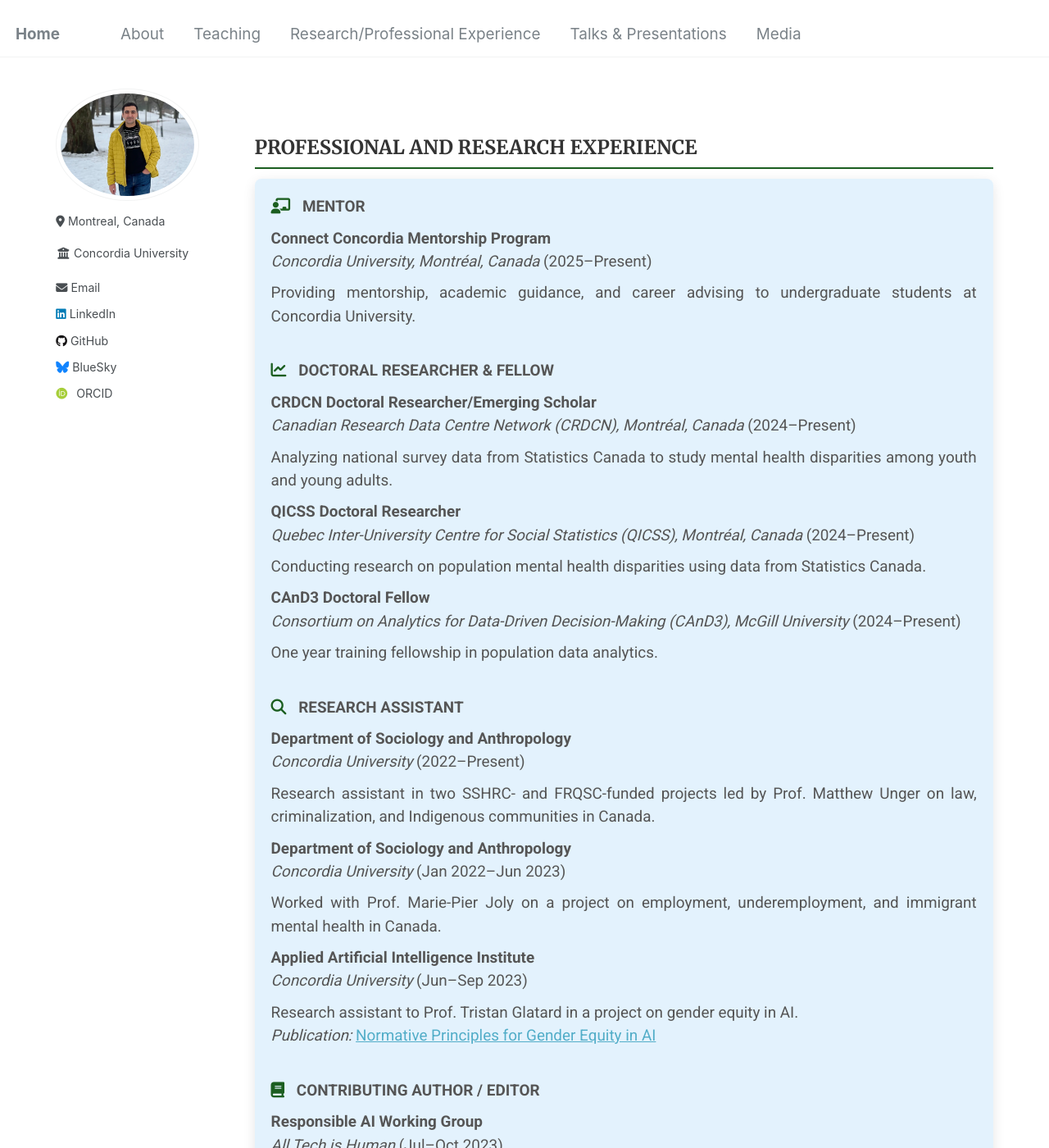
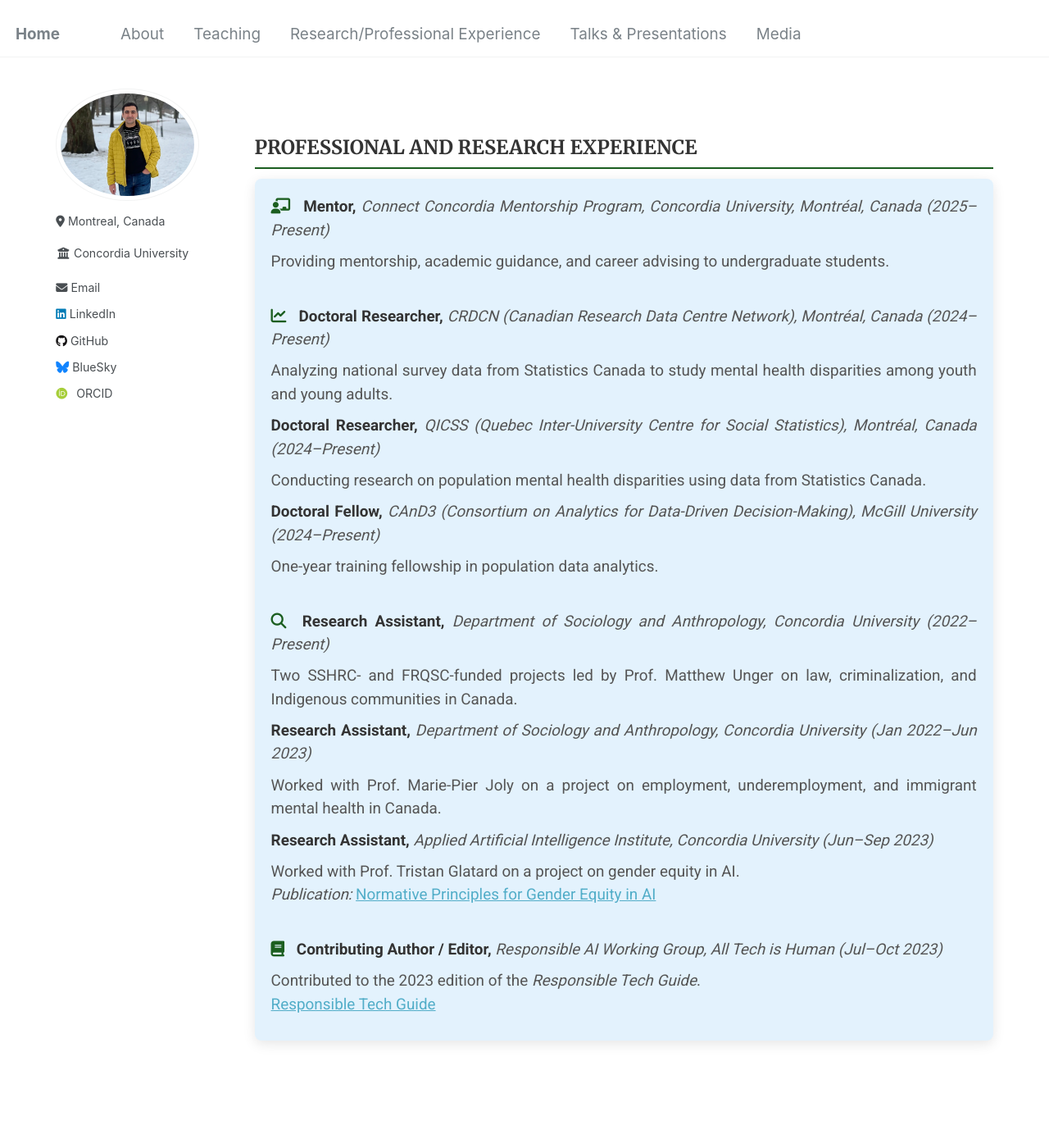
Before and after one commit to Mohsnmonji/mohsnmonji.github.io, a Jekyll site: the page built from _pages/Curriculum Vitae.md, in a window 1280 px wide and 1400 px high. Shown: the whole window at 82% size. Built offline with Jekyll 4.4.1, drawn with Linux system fonts in a browser that asks for light colours; some web fonts are replaced.

Commit message:
Update Curriculum Vitae.md

```diff
--- a/_pages/Curriculum Vitae.md
+++ b/_pages/Curriculum Vitae.md
@@ -49,46 +49,72 @@ author_profile: true
     color: #1B5E20;
     margin-right: 10px;
   }
+  .position {
+    font-weight: bold;
+    color: #333;
+  }
+  .institution {
+    font-style: italic;
+    color: #555;
+  }
 </style>
 
 <div class="teaching-section">
   <h2>PROFESSIONAL AND RESEARCH EXPERIENCE</h2>
 
   <div class="teaching-card">
-    <p><i class="fas fa-chalkboard-teacher cv-icon"></i> <strong>MENTOR</strong></p>
-    <p><strong>Connect Concordia Mentorship Program</strong><br><em>Concordia University, Montréal, Canada</em> (2025–Present)</p>
-    <p>Providing mentorship, academic guidance, and career advising to undergraduate students at Concordia University.</p>
+
+    <p><i class="fas fa-chalkboard-teacher cv-icon"></i>
+      <span class="position">Mentor,</span>
+      <span class="institution">Connect Concordia Mentorship Program, Concordia University, Montréal, Canada (2025–Present)</span>
+    </p>
+    <p>Providing mentorship, academic guidance, and career advising to undergraduate students.</p>
 
     <br>
 
-    <p><i class="fas fa-chart-line cv-icon"></i> <strong>DOCTORAL RESEARCHER & FELLOW</strong></p>
-    <p><strong>CRDCN Doctoral Researcher/Emerging Scholar</strong><br><em>Canadian Research Data Centre Network (CRDCN), Montréal, Canada</em> (2024–Present)</p>
+    <p><i class="fas fa-chart-line cv-icon"></i>
+      <span class="position">Doctoral Researcher,</span>
+      <span class="institution">CRDCN (Canadian Research Data Centre Network), Montréal, Canada (2024–Present)</span>
+    </p>
     <p>Analyzing national survey data from Statistics Canada to study mental health disparities among youth and young adults.</p>
 
-    <p><strong>QICSS Doctoral Researcher</strong><br><em>Quebec Inter-University Centre for Social Statistics (QICSS), Montréal, Canada</em> (2024–Present)</p>
+    <p><span class="position">Doctoral Researcher,</span>
+      <span class="institution">QICSS (Quebec Inter-University Centre for Social Statistics), Montréal, Canada (2024–Present)</span>
+    </p>
     <p>Conducting research on population mental health disparities using data from Statistics Canada.</p>
 
-    <p><strong>CAnD3 Doctoral Fellow</strong><br><em>Consortium on Analytics for Data-Driven Decision-Making (CAnD3), McGill University</em> (2024–Present)</p>
-    <p>One year training fellowship in population data analytics.</p>
+    <p><span class="position">Doctoral Fellow,</span>
+      <span class="institution">CAnD3 (Consortium on Analytics for Data-Driven Decision-Making), McGill University (2024–Present)</span>
+    </p>
+    <p>One-year training fellowship in population data analytics.</p>
 
     <br>
 
-    <p><i class="fas fa-search cv-icon"></i> <strong>RESEARCH ASSISTANT</strong></p>
-    <p><strong>Department of Sociology and Anthropology</strong><br><em>Concordia University</em> (2022–Present)</p>
-    <p>Research assistant in two SSHRC- and FRQSC-funded projects led by Prof. Matthew Unger on law, criminalization, and Indigenous communities in Canada.</p>
+    <p><i class="fas fa-search cv-icon"></i>
+      <span class="position">Research Assistant,</span>
+      <span class="institution">Department of Sociology and Anthropology, Concordia University (2022–Present)</span>
+    </p>
+    <p>Two SSHRC- and FRQSC-funded projects led by Prof. Matthew Unger on law, criminalization, and Indigenous communities in Canada.</p>
 
-    <p><strong>Department of Sociology and Anthropology</strong><br><em>Concordia University</em> (Jan 2022–Jun 2023)</p>
+    <p><span class="position">Research Assistant,</span>
+      <span class="institution">Department of Sociology and Anthropology, Concordia University (Jan 2022–Jun 2023)</span>
+    </p>
     <p>Worked with Prof. Marie-Pier Joly on a project on employment, underemployment, and immigrant mental health in Canada.</p>
 
-    <p><strong>Applied Artificial Intelligence Institute</strong><br><em>Concordia University</em> (Jun–Sep 2023)</p>
-    <p>Research assistant to Prof. Tristan Glatard in a project on gender equity in AI.<br>
-    <em>Publication:</em> <a href="https://affectingmachines.net/" target="_blank">Normative Principles for Gender Equity in AI</a></p>
+    <p><span class="position">Research Assistant,</span>
+      <span class="institution">Applied Artificial Intelligence Institute, Concordia University (Jun–Sep 2023)</span>
+    </p>
+    <p>Worked with Prof. Tristan Glatard on a project on gender equity in AI.<br>
+      <em>Publication:</em> <a href="https://affectingmachines.net/" target="_blank">Normative Principles for Gender Equity in AI</a></p>
 
     <br>
 
-    <p><i class="fas fa-book cv-icon"></i> <strong>CONTRIBUTING AUTHOR / EDITOR</strong></p>
-    <p><strong>Responsible AI Working Group</strong><br><em>All Tech is Human</em> (Jul–Oct 2023)</p>
+    <p><i class="fas fa-book cv-icon"></i>
+      <span class="position">Contributing Author / Editor,</span>
+      <span class="institution">Responsible AI Working Group, All Tech is Human (Jul–Oct 2023)</span>
+    </p>
     <p>Contributed to the 2023 edition of the <em>Responsible Tech Guide</em>.<br>
-    <a href="https://alltechishuman.org/responsible-tech-guide" target="_blank">Responsible Tech Guide</a></p>
+      <a href="https://alltechishuman.org/responsible-tech-guide" target="_blank">Responsible Tech Guide</a></p>
+
   </div>
 </div>
```
